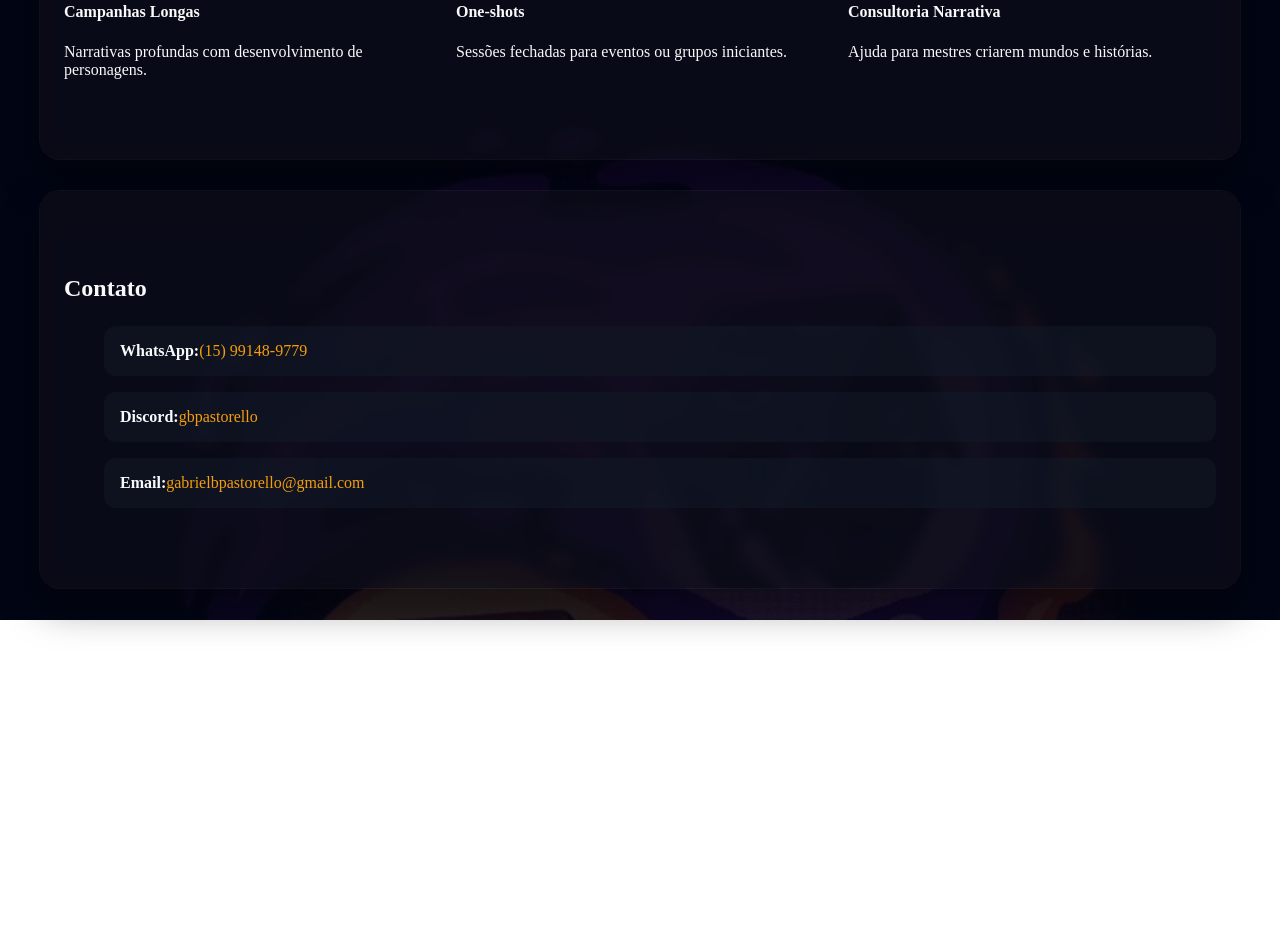
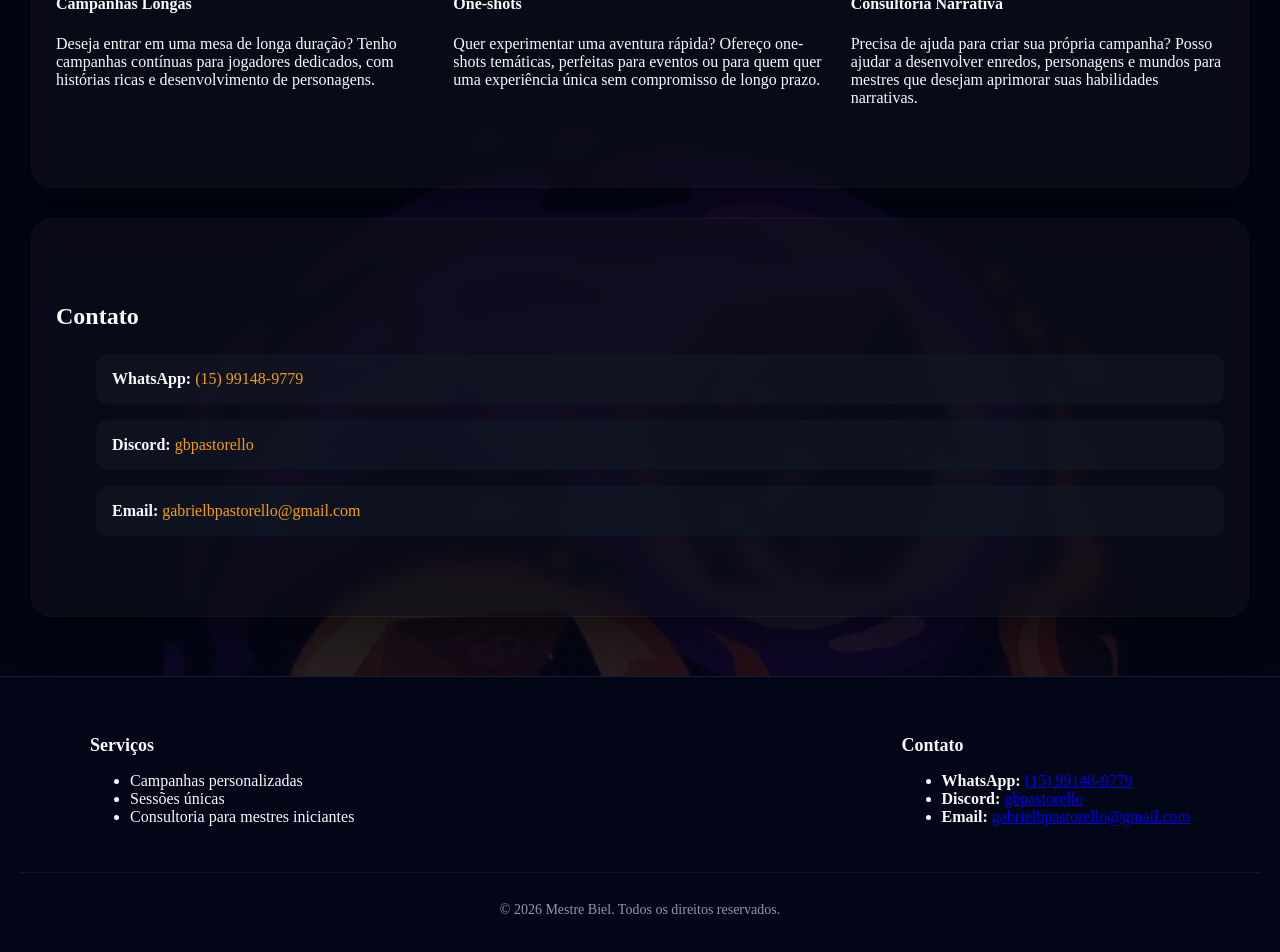
Before and after one commit to JoaoMatheusdeJesusMendes/Repertorio-Mestre-de-RPG, a Vue app in the folder site_mestre/: page / in a window 1280 px wide. Shown: the part 1303-2255 px from the top of the page. Before the commit the page ends 1923 px from the top, so only its background shows below. Built offline with nearby package versions, Linux system fonts and the light colour scheme.

Commit message:
Atualização de estilos desktop. Atualizando componentes relacionados a NavBar, Serviços, Footer

```diff
--- a/site_mestre/src/components/ContactSection.vue
+++ b/site_mestre/src/components/ContactSection.vue
@@ -1,12 +1,12 @@
 <template>
   <SectionWrapper title="Contato" v-reveal>
-    <ul class="contacts">
+    <ul class="contacts" id="contact">
       <li
         v-for="contact in contacts"
         :key="contact.label"
         class="contact-item"
       >
-        <strong>{{ contact.label }}:</strong>
+        <strong>{{ contact.label }}: </strong>
         <a
           :href="contact.link"
           target="_blank"
--- a/site_mestre/src/components/FeedbackCarousel.vue
+++ b/site_mestre/src/components/FeedbackCarousel.vue
@@ -1,5 +1,5 @@
 <template>
-  <SectionWrapper title="O que os jogadores dizem" v-reveal>
+  <SectionWrapper title="O que os jogadores dizem" v-reveal id="feedback">
     <div class="carousel">
       <button class="nav" @click="prev" aria-label="Feedback anterior">‹</button>
 
--- /dev/null
+++ b/site_mestre/src/components/Footer.vue
@@ -0,0 +1,45 @@
+<script setup lang="ts">
+import type { Contact } from "../services/masterService"
+
+defineProps<{ contacts: Contact[] }>()
+</script>
+
+<template>
+    <footer class = "footer">
+        <div class = "footerContainer">
+            <div class="footerColumn">
+                <h3>Serviços</h3>
+                <ul>
+                    <li>Campanhas personalizadas</li>
+                    <li>Sessões únicas</li>
+                    <li>Consultoria para mestres iniciantes</li>
+                </ul>
+            </div>
+            <div class="footerColumn">
+                <h3>Contato</h3>
+                    <ul id="contact">
+                        <li
+                            v-for="contact in contacts"
+                            :key="contact.label"
+                        >
+                            <strong>{{ contact.label }}: </strong>
+                            <a
+                            :href="contact.link"
+                            target="_blank"
+                            rel="noopener noreferrer"
+                            >
+                            {{ contact.value }}
+                            </a>
+                        </li>
+                    </ul>
+            </div>
+        </div>
+    <div class="footerBottom">
+        <p>© 2026 Mestre Biel. Todos os direitos reservados.</p>
+    </div>
+    </footer>
+</template>
+
+<style scoped>
+
+</style>
--- a/site_mestre/src/components/HeroSection.vue
+++ b/site_mestre/src/components/HeroSection.vue
@@ -1,5 +1,5 @@
 <template>
-  <section class="hero" v-reveal>
+  <section class="hero" v-reveal id="about">
 
     <div class="hero-content">
       <img
--- a/site_mestre/src/components/Navbar.vue
+++ b/site_mestre/src/components/Navbar.vue
@@ -2,6 +2,13 @@
 import { getBrandInfo } from '../services/brandService'
 
 const { name, logo } = getBrandInfo()
+
+const scrollToSection = (SectionId: string) => {
+  const section = document.getElementById(SectionId)
+  if (section) {
+    section.scrollIntoView({ behavior: 'smooth'})
+  }
+}
 </script>
 
 <template>
@@ -12,9 +19,10 @@ const { name, logo } = getBrandInfo()
     </div>
 
     <div class="actions">
-      <button class="btn-nav">Quem eu sou?</button>
-      <button class="btn-nav">Onde posso leva-lo?</button>
-      <button class="btn-nav">Fale comigo!</button>
+      <button class="btn-nav" @click="scrollToSection('about')">Quem eu sou?</button>
+      <button class="btn-nav" @click="scrollToSection('feedback')">Sussuros da taverna</button>
+      <button class="btn-nav" @click="scrollToSection('services')">Onde posso leva-lo?</button>
+      <button class="btn-nav" @click="scrollToSection('contact')">Fale comigo!</button>
     </div>
   </nav>
 </template>
--- a/site_mestre/src/components/ServicesSection.vue
+++ b/site_mestre/src/components/ServicesSection.vue
@@ -1,7 +1,7 @@
 <template>
-  <SectionWrapper title="Serviços" v-reveal>
+  <SectionWrapper title="Serviços" v-reveal id="services">
     <div class="services">
-      <div v-for="service in services" :key="service.title" class="service">
+      <div v-for="service in services" :key="service.title" class="serviceContent">
         <h4>{{ service.title }}</h4>
         <p>{{ service.description }}</p>
       </div>
--- a/site_mestre/src/services/masterService.ts
+++ b/site_mestre/src/services/masterService.ts
@@ -25,15 +25,15 @@ export const getFeedbacks = (): Feedback[] => [
 export const getServices = (): Service[] => [
   {
     title: "Campanhas Longas",
-    description: "Narrativas profundas com desenvolvimento de personagens."
+    description: "Deseja entrar em uma mesa de longa duração? Tenho campanhas contínuas para jogadores dedicados, com histórias ricas e desenvolvimento de personagens."
   },
   {
     title: "One-shots",
-    description: "Sessões fechadas para eventos ou grupos iniciantes."
+    description: "Quer experimentar uma aventura rápida? Ofereço one-shots temáticas, perfeitas para eventos ou para quem quer uma experiência única sem compromisso de longo prazo."
   },
   {
     title: "Consultoria Narrativa",
-    description: "Ajuda para mestres criarem mundos e histórias."
+    description: "Precisa de ajuda para criar sua própria campanha? Posso ajudar a desenvolver enredos, personagens e mundos para mestres que desejam aprimorar suas habilidades narrativas."
   }
 ]
 
--- a/site_mestre/src/styles/base.css
+++ b/site_mestre/src/styles/base.css
@@ -7,6 +7,7 @@
 body {
   min-height: 100vh;
   align-items: center;
+  margin: 0;
   background:
     linear-gradient(
       rgba(2, 6, 23, 0.85),
@@ -123,7 +124,7 @@ body {
 }
 
 .navbar {
-  position: sticky;
+  position: relative;
   top: 0;
   z-index: 100;
   display: flex;
@@ -221,9 +222,74 @@ body {
   transform: translateY(0);
 }
 
+.footer {
+  background: #020617;
+  border-top: 1px solid rgba(255, 255, 255, 0.1);
+  margin-top: 60px;
+  padding: 40px 20px 20px;
+}
+
+.footerContainer {
+  display: flex;
+  justify-content: space-between;
+  gap: 40px;
+  max-width: 1100px;
+  margin: 0 auto;
+  flex-wrap: wrap;
+}
+
+.footerColumn h3 {
+  margin-bottom: 15px;
+  font-size: 18px;
+}
+
+.footerColumn p {
+  margin: 6px 0;
+  opacity: 0.8;
+  cursor: pointer;
+  transition: 0.3s;
+}
+
+.footerColumn p:hover {
+  opacity: 1;
+  color: #facc15; /* dourado */
+}
+
+.footerBottom {
+  text-align: center;
+  margin-top: 30px;
+  padding-top: 15px;
+  font-size: 14px;
+  opacity: 0.6;
+  border-top: 1px solid rgba(255,255,255,0.1);
+}
+
 @media (prefers-reduced-motion: reduce) {
   .reveal {
     transition: none;
     transform: none;
   }
 }
+
+@media (max-width: 800px) {
+  .hero-content {
+    grid-template-columns: 1fr;
+    text-align: center;
+  }
+
+  .hero-text h1 {
+    font-size: 3rem;
+  }
+
+  .hero-text h3 {
+    font-size: 1.5rem;
+  }
+
+  .contact-item {
+    font-size: 0.7rem;
+  }
+
+  .comment {
+    font-size: 1rem;
+  }
+}
--- a/site_mestre/src/views/HomeView.vue
+++ b/site_mestre/src/views/HomeView.vue
@@ -3,6 +3,7 @@ import HeroSection from "../components/HeroSection.vue"
 import FeedbackCarousel from "../components/FeedbackCarousel.vue"
 import ServicesSection from "../components/ServicesSection.vue"
 import ContactSection from "../components/ContactSection.vue"
+import Footer from "../components/Footer.vue"
 
 import {
   getMasterInfo,
@@ -22,4 +23,5 @@ const contacts = getContacts()
   <FeedbackCarousel :feedbacks="feedbacks" />
   <ServicesSection :services="services" />
   <ContactSection :contacts="contacts" />
+  <Footer :contacts="contacts" />
 </template>
```
